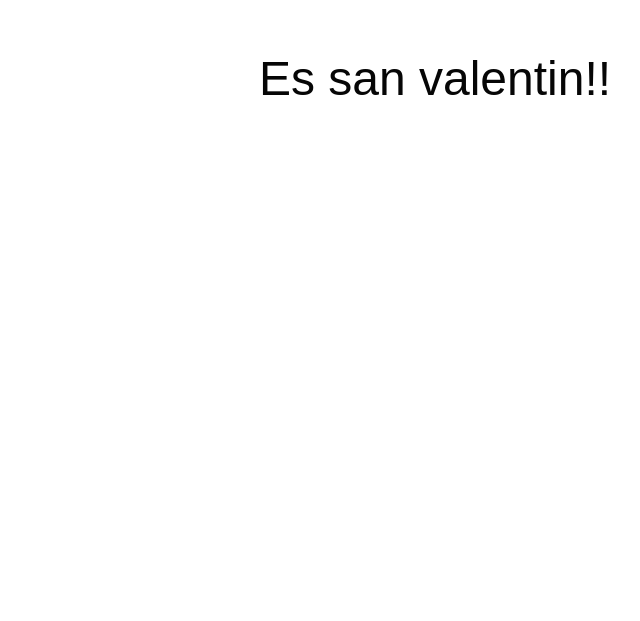
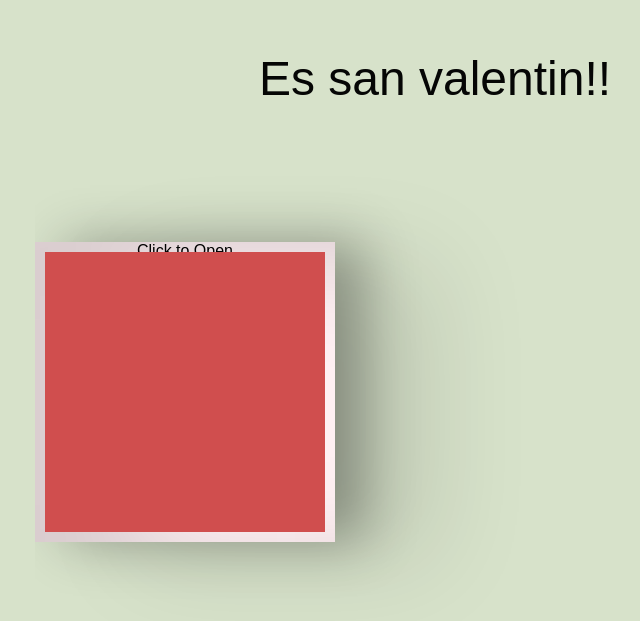
Before and after one commit to JavierMdz/SanValentin, a website: page index.html in a window 1280 px wide. Shown: the part 157-778 px from the top of the page, without its empty margins (205-845 px from the left). Drawn offline with nearby package versions, Linux system fonts and the light colour scheme; a web font is replaced by a local one.

Commit message:
Changes etc

```diff
--- a/customize.json
+++ b/customize.json
@@ -1,6 +1,6 @@
 {
   "name": "Paulinaaa",
-  "greetingText": "greetingText",
+  "greetingText": "Nunca te lo he dicho pero me encanta tu nombre",
   "wishText": "wishText",
   "imagePath": "img/vector.jpg"
 }
--- a/index.html
+++ b/index.html
@@ -133,6 +133,21 @@
         <p>Okay, now come back and tell me if you liked it.</p>
         <p id="replay">Or click, if you want to watch it again.</p>
         <p class="last-smile">:)</p>
+        <div class="valentines-day-card">
+          <input id="open" type="checkbox">
+          <label class="open" for="open"></label>
+        <div class="card-front">
+          <div class="note">Click to Open</div>
+        </div>
+
+          <div class="card-inside">
+            <div class="text-one">Happy
+            </div>
+            <div class="heart"></div>
+            <div class="smile"></div>
+            <div class="eyes"></div>
+        </div>
+        </div>
       </div>
     </div>
   </body>
--- a/style/style.css
+++ b/style/style.css
@@ -1,3 +1,75 @@
+@import url('https://fonts.googleapis.com/css2?family=Mochiy+Pop+P+One&display=swap');
+
+input#open {
+  display: none;
+}
+
+.valentines-day-card {
+  position: relative;
+  width: 300px;
+  height:300px;
+  transform-style: preserve-3d;
+	transform: perspective(2500px);
+  transition: .3s;
+}
+
+.card-front {
+  position: relative;
+  background-color: #fff0f3;
+  width: 300px;
+  height:300px;
+  transform-origin: left;
+  box-shadow: inset 100px 20px 100px rgba(0,0,0,.15), 30px 0 50px rgba(0,0,0,0.3);
+  transition: .3s;
+}
+
+.card-front:before {
+  content:"";
+  position: absolute;
+  width: 280px;
+  height: 280px;
+  background-color: #d04e4e;
+  top: 10px;
+  left: 10px;
+}
+
+.card-inside {
+  position: absolute;
+  background-color: #fff0f3;
+  width: 300px;
+  height:300px;
+  z-index:-1;
+  left:0;
+  top:0;
+  box-shadow: inset 100px 20px 100px rgba(0,0,0,0.22), 100px 20px 100px rgba(0,0,0,0.1);
+}
+
+.open {
+  position: absolute;
+  width: 300px;
+  height:300px;
+  left:0;
+  top:0;
+  background-color: transparent;
+  z-index:6;
+  cursor: pointer;
+}
+
+#open:checked ~ .card-front {
+  transform: rotateY(-155deg);
+  box-shadow: inset 100px 20px 100px rgba(0,0,0,.13), 30px 0 50px rgba(0,0,0,0.1);
+}
+
+#open:checked ~ .card-front:before {
+  z-index:5;
+  background-color: #fff0f3;
+  width:300px;
+  height:300px;
+  top:0;
+  left:0;
+  box-shadow: inset 100px 20px 100px rgba(0,0,0,.1), 30px 0 50px rgba(0,0,0,0.1);
+}
+
 html {
   box-sizing: border-box;
 }
@@ -5,6 +77,7 @@ html {
 body {
   margin: 0;
   font-family: "Work Sans", sans-serif;
+  background-color: #d7e2ca;
 }
 
 .container {
```
